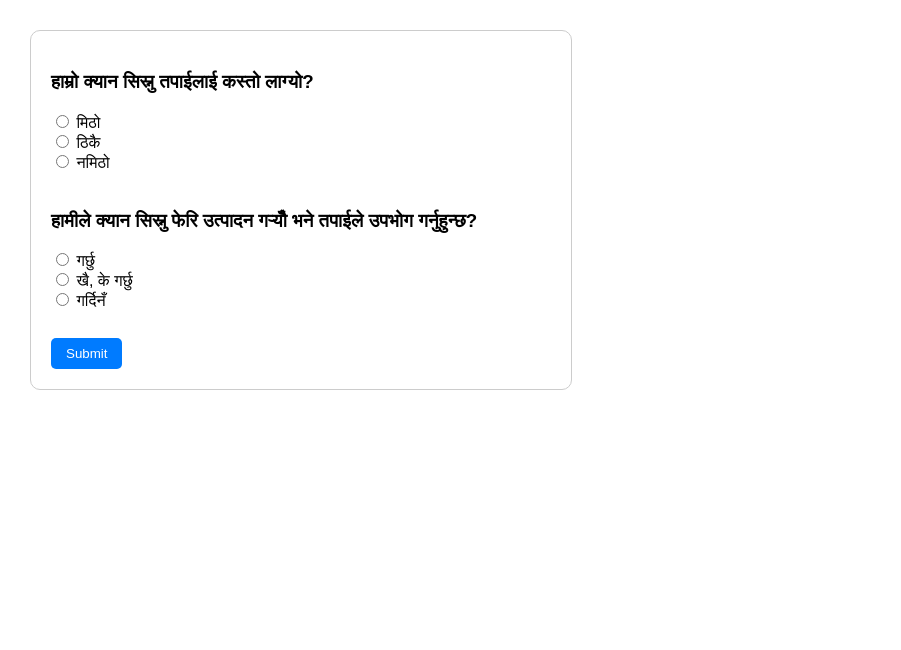
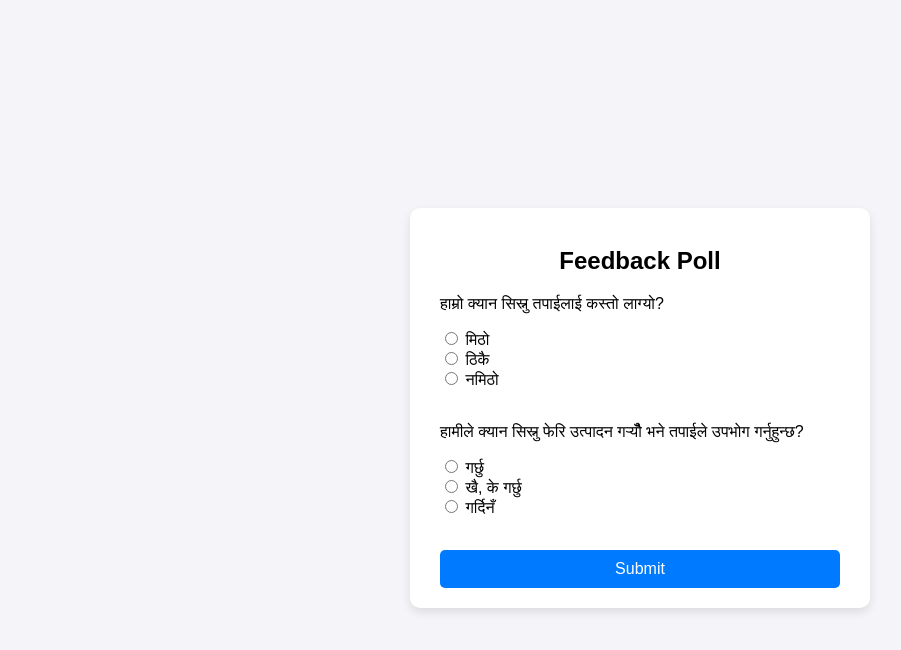
Before and after one commit to salujakodali-sketch/poll-project, a plain HTML site: page index.html in a window 1280 px wide. Shown: the whole page, without its empty margins (0-901 px from the left). Drawn offline with Linux system fonts and the light colour scheme.

Commit message:
Add feedback integration (Apps Script) and thank-you message

```diff
--- a/index.html
+++ b/index.html
@@ -2,50 +2,91 @@
 <html lang="ne">
 <head>
   <meta charset="UTF-8">
-  <title>Simple Poll</title>
+  <meta name="viewport" content="width=device-width, initial-scale=1.0">
+  <title>Feedback Poll</title>
   <style>
-    body { font-family: Poppins, sans-serif; margin: 30px; }
-    .poll { max-width: 500px; padding: 20px; border: 1px solid #ccc; border-radius: 10px; }
-    button { margin-top: 10px; padding: 8px 15px; border: none; background: #007bff; color: white; border-radius: 5px; cursor: pointer; }
-    h3 { margin-top: 20px; }
-    #thankyou { font-size: 20px; color: green; font-weight: bold; margin-top: 20px; display: none; text-align: center; }
+    body {
+      font-family: Arial, sans-serif;
+      background: #f4f4f9;
+      display: flex;
+      justify-content: center;
+      align-items: center;
+      height: 100vh;
+    }
+    .container {
+      background: white;
+      padding: 20px 30px;
+      border-radius: 10px;
+      box-shadow: 0px 4px 10px rgba(0,0,0,0.1);
+      max-width: 400px;
+      width: 100%;
+    }
+    h2 {
+      text-align: center;
+      margin-bottom: 20px;
+    }
+    button {
+      margin-top: 15px;
+      padding: 10px;
+      width: 100%;
+      border: none;
+      border-radius: 5px;
+      background: #007BFF;
+      color: white;
+      font-size: 16px;
+      cursor: pointer;
+    }
+    button:hover {
+      background: #0056b3;
+    }
+    .thankyou {
+      display: none;
+      text-align: center;
+      font-size: 18px;
+      color: green;
+      margin-top: 15px;
+    }
   </style>
 </head>
 <body>
-  <div class="poll">
+  <div class="container">
+    <h2>Feedback Poll</h2>
+
     <form id="pollForm">
-      <!-- Question 1 -->
-      <h3>हाम्रो क्यान सिस्नु तपाईलाई कस्तो लाग्यो?</h3>
-      <input type="radio" name="vote1" value="मिठो"> मिठो<br>
-      <input type="radio" name="vote1" value="ठिकै"> ठिकै<br>
-      <input type="radio" name="vote1" value="नमिठो"> नमिठो<br><br>
+      <p>हाम्रो क्यान सिस्नु तपाईलाई कस्तो लाग्यो?</p>
+      <label><input type="radio" name="q1" value="मिठो" required> मिठो</label><br>
+      <label><input type="radio" name="q1" value="ठिकै"> ठिकै</label><br>
+      <label><input type="radio" name="q1" value="नमिठो"> नमिठो</label><br><br>
 
-      <!-- Question 2 -->
-      <h3>हामीले क्यान सिस्नु फेरि उत्पादन गर्‍यौँ भने तपाईले उपभोग गर्नुहुन्छ?</h3>
-      <input type="radio" name="vote2" value="गर्छु"> गर्छु<br>
-      <input type="radio" name="vote2" value="खै, के गर्छु"> खै, के गर्छु<br>
-      <input type="radio" name="vote2" value="गर्दिनँ"> गर्दिनँ<br><br>
+      <p>हामीले क्यान सिस्नु फेरि उत्पादन गर्‍यौँ भने तपाईले उपभोग गर्नुहुन्छ?</p>
+      <label><input type="radio" name="q2" value="गर्छु" required> गर्छु</label><br>
+      <label><input type="radio" name="q2" value="हो, के गर्छु"> खै, के गर्छु</label><br>
+      <label><input type="radio" name="q2" value="गर्दिनँ"> गर्दिनँ</label><br><br>
 
-      <button type="button" onclick="submitVote()">Submit</button>
+      <button type="submit">Submit</button>
     </form>
 
-    <div id="thankyou">🙏 Thank You!</div>
+    <div class="thankyou" id="thankyouMessage">
+      🎉 Thank you for your feedback!
+    </div>
   </div>
 
   <script>
-    function submitVote() {
-      let choice1 = document.querySelector('input[name="vote1"]:checked');
-      let choice2 = document.querySelector('input[name="vote2"]:checked');
+    const SCRIPT_URL = "https://script.google.com/macros/s/AKfycbypPq5yV1g-XQ4_kYjztKjlXSQFx-ehhHSsmhy43MhtPgChq3WtdOBwFmg3eMstsVJqFQ/exec";
 
-      if (!choice1 && !choice2) {
-        alert("कृपया कम्तिमा एउटा विकल्प चयन गर्नुहोस्!");
-        return;
-      }
+    document.getElementById("pollForm").addEventListener("submit", function(e) {
+      e.preventDefault();
 
-      // Form hide + thank you show
-      document.getElementById("pollForm").style.display = "none";
-      document.getElementById("thankyou").style.display = "block";
-    }
+      const fd = new FormData(document.getElementById("pollForm"));
+
+      fetch(SCRIPT_URL, { method: "POST", body: fd })
+        .then(res => res.text())
+        .then(data => {
+          document.getElementById("pollForm").style.display = "none";
+          document.getElementById("thankyouMessage").style.display = "block";
+        })
+        .catch(err => console.error("Error:", err));
+    });
   </script>
 </body>
 </html>
```
